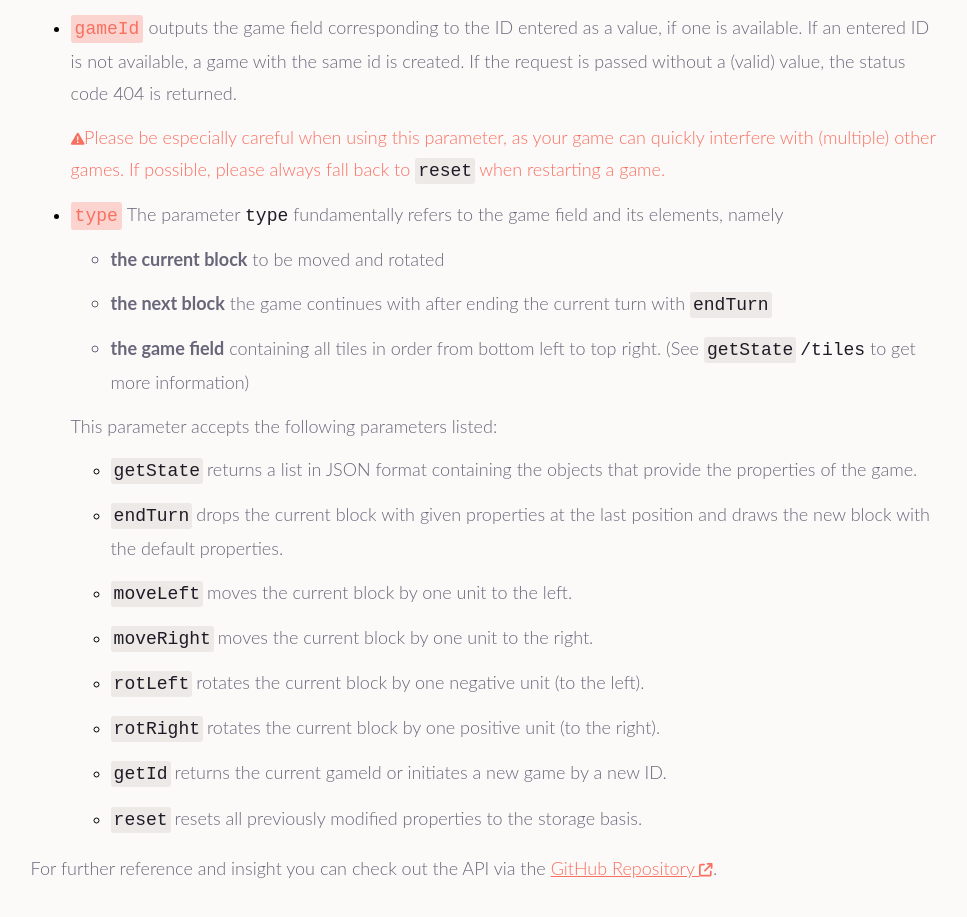
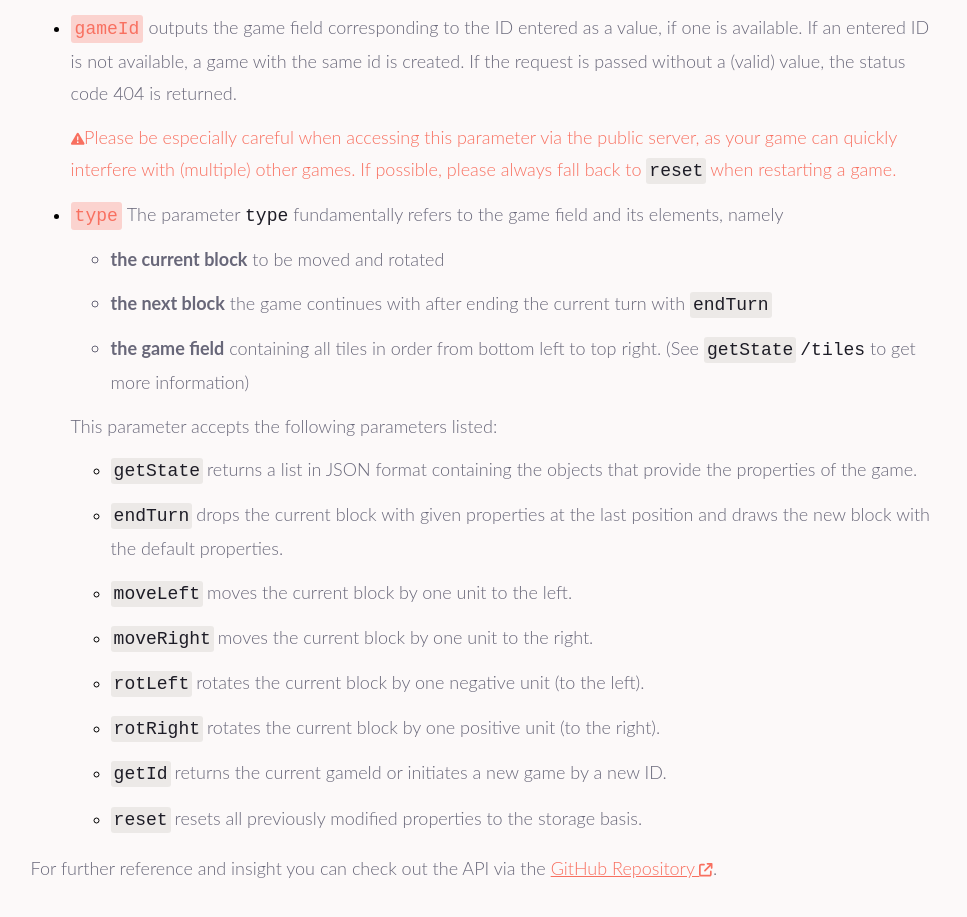
Before and after one commit to clk1006/teris, a Next.js app: page /docs/docs in a window 1280 px wide. Shown: the part 880-1797 px from the top of the page, without its empty margins (155-1122 px from the left). Built offline with nearby package versions, Linux system fonts and the light colour scheme.

Commit message:
corrected info

```diff
--- a/pages/docs/docs.js
+++ b/pages/docs/docs.js
@@ -109,7 +109,7 @@ export default function Docs() {
                                 </p>
                                 <p className="error">
                                     <FontAwesomeIcon size="xs" icon={faExclamationTriangle}/>
-                                    Please be especially careful when using this parameter, as your game can quickly interfere with (multiple) other games.
+                                    Please be especially careful when accessing this parameter via the public server, as your game can quickly interfere with (multiple) other games.
                                     If possible, please always fall back to <span className="tag" onClick={
                                                     _ => {
                                                         setInfoState("reset")
```
